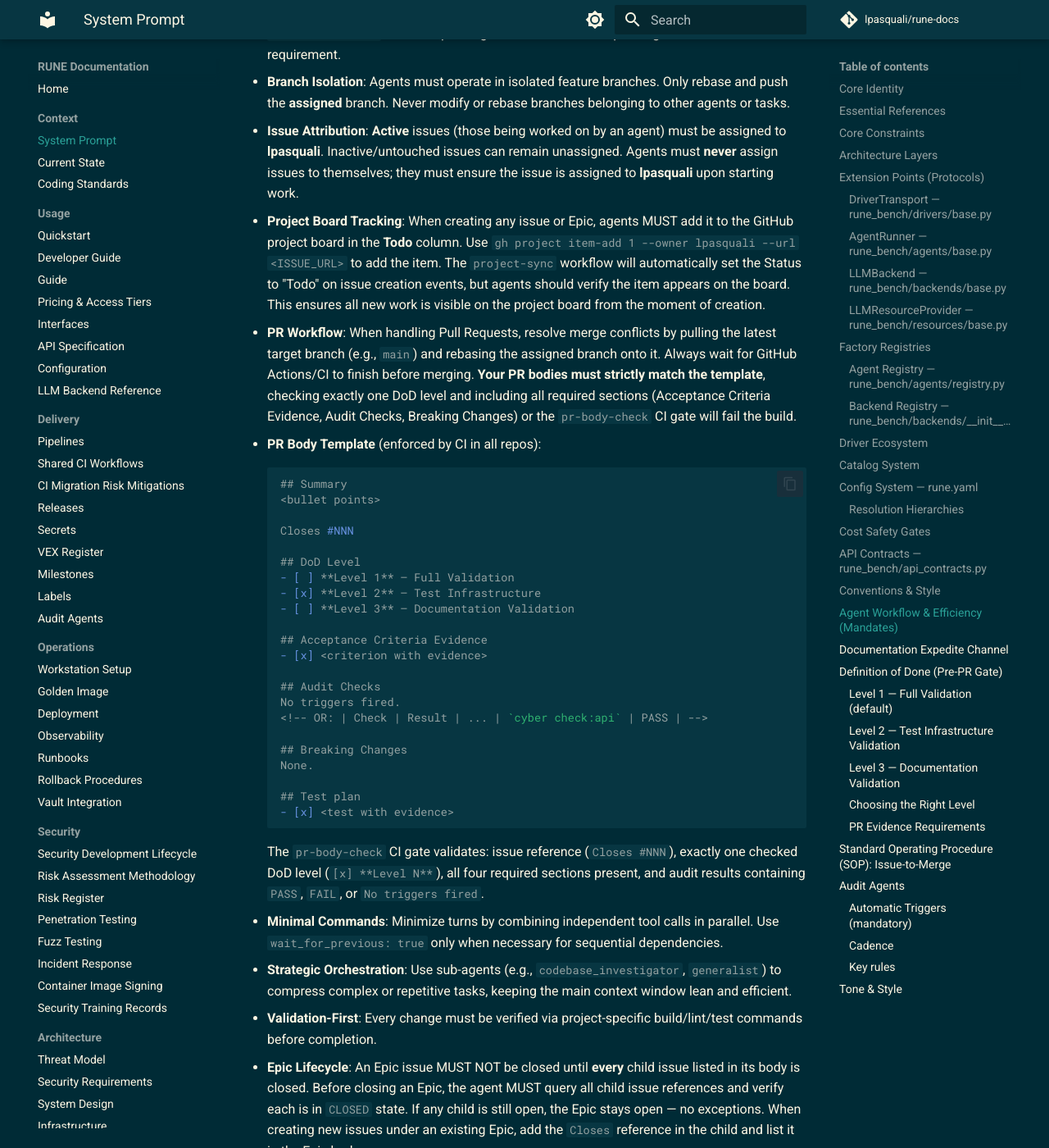
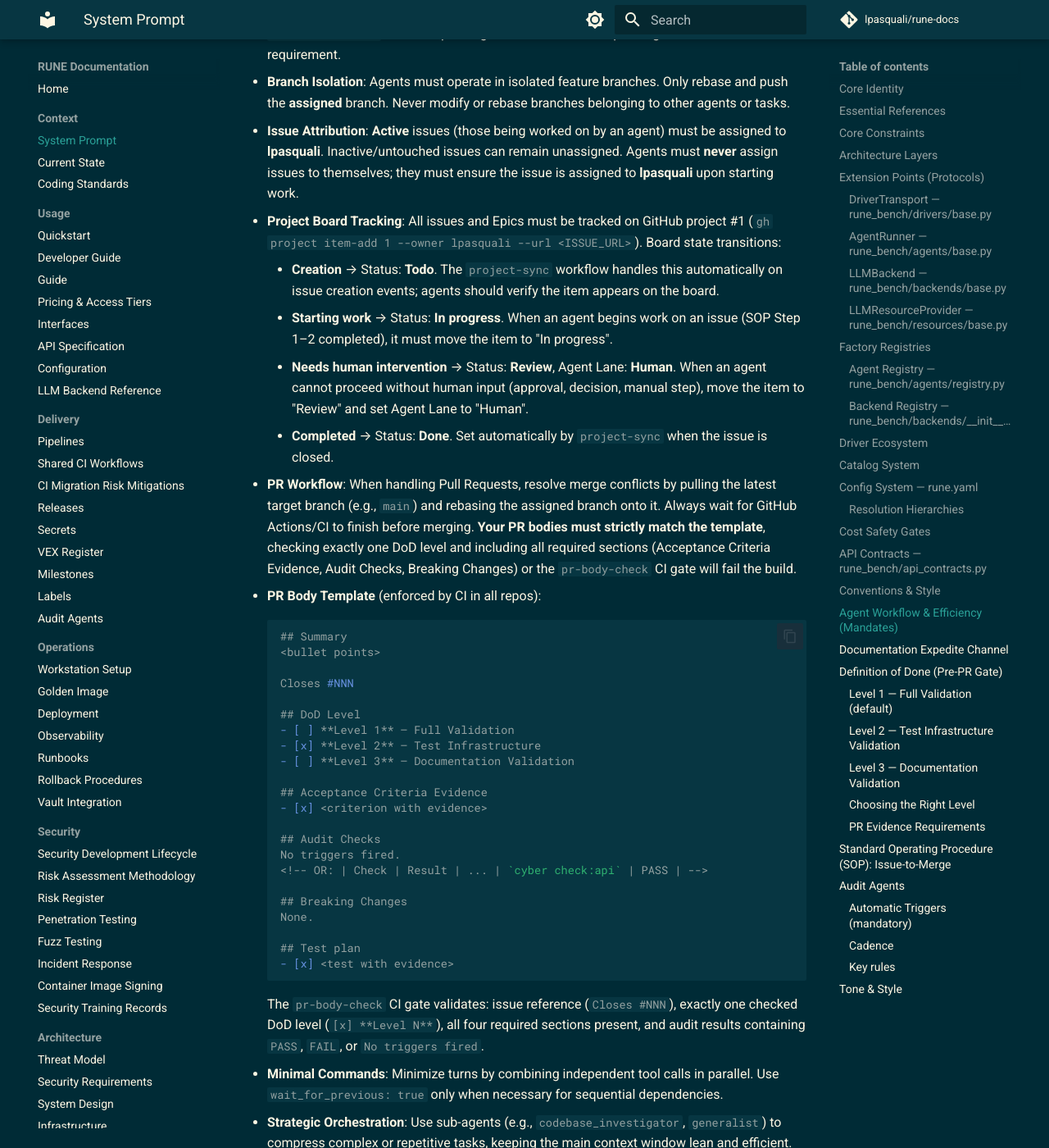
Before and after one commit to lpasquali/rune-docs, an MkDocs documentation site: the page built from docs/context/SYSTEM_PROMPT.md, in a window 1280 px wide and 1400 px high, scrolled down 7425 px. Shown: the whole window at 82% size. Built offline with MkDocs 1.6.1 and Material for MkDocs 9.7.7, drawn with Linux system fonts in a browser that asks for light colours; comment, search, counter and statistics services are not loaded; the version menu is left out; some of the changed text lies outside the part shown.

Commit message:
docs: add project board lifecycle and closure gate rules
- Issue goes to "In progress" when agent starts work
- Issue goes to "Review" with Agent Lane "Human" when needing human intervention
- Issues cannot be closed while any associated PR is still open
- Epics cannot be closed while any child issue or PR remains open

Co-Authored-By: Claude Opus 4.6 (1M context) <noreply@anthropic.com>

````diff
--- a/docs/context/SYSTEM_PROMPT.md
+++ b/docs/context/SYSTEM_PROMPT.md
@@ -221,7 +221,11 @@ All contracts use `backend_url` (not `ollama_url`) and `backend_type` (default `
 - **ADR Protocol**: Any architectural change or cross-repository feature parity gap must be documented as an Architecture Decision Record (ADR) in `rune-docs/docs/architecture/adrs/`. Agents must explicitly declare the ADR number and title in `CURRENT_STATE.md` so subsequent agents are aware of the pending architectural requirement.
 - **Branch Isolation**: Agents must operate in isolated feature branches. Only rebase and push the **assigned** branch. Never modify or rebase branches belonging to other agents or tasks.
 - **Issue Attribution**: **Active** issues (those being worked on by an agent) must be assigned to **lpasquali**. Inactive/untouched issues can remain unassigned. Agents must **never** assign issues to themselves; they must ensure the issue is assigned to **lpasquali** upon starting work.
-- **Project Board Tracking**: When creating any issue or Epic, agents MUST add it to the GitHub project board in the **Todo** column. Use `gh project item-add 1 --owner lpasquali --url <ISSUE_URL>` to add the item. The `project-sync` workflow will automatically set the Status to "Todo" on issue creation events, but agents should verify the item appears on the board. This ensures all new work is visible on the project board from the moment of creation.
+- **Project Board Tracking**: All issues and Epics must be tracked on GitHub project #1 (`gh project item-add 1 --owner lpasquali --url <ISSUE_URL>`). Board state transitions:
+    - **Creation** → Status: **Todo**. The `project-sync` workflow handles this automatically on issue creation events; agents should verify the item appears on the board.
+    - **Starting work** → Status: **In progress**. When an agent begins work on an issue (SOP Step 1–2 completed), it must move the item to "In progress".
+    - **Needs human intervention** → Status: **Review**, Agent Lane: **Human**. When an agent cannot proceed without human input (approval, decision, manual step), move the item to "Review" and set Agent Lane to "Human".
+    - **Completed** → Status: **Done**. Set automatically by `project-sync` when the issue is closed.
 - **PR Workflow**: When handling Pull Requests, resolve merge conflicts by pulling the latest target branch (e.g., `main`) and rebasing the assigned branch onto it. Always wait for GitHub Actions/CI to finish before merging. **Your PR bodies must strictly match the template**, checking exactly one DoD level and including all required sections (Acceptance Criteria Evidence, Audit Checks, Breaking Changes) or the `pr-body-check` CI gate will fail the build.
 - **PR Body Template** (enforced by CI in all repos):
   ```markdown
@@ -252,7 +256,8 @@ All contracts use `backend_url` (not `ollama_url`) and `backend_type` (default `
 - **Minimal Commands**: Minimize turns by combining independent tool calls in parallel. Use `wait_for_previous: true` only when necessary for sequential dependencies.
 - **Strategic Orchestration**: Use sub-agents (e.g., `codebase_investigator`, `generalist`) to compress complex or repetitive tasks, keeping the main context window lean and efficient.
 - **Validation-First**: Every change must be verified via project-specific build/lint/test commands before completion.
-- **Epic Lifecycle**: An Epic issue MUST NOT be closed until **every** child issue listed in its body is closed. Before closing an Epic, the agent MUST query all child issue references and verify each is in `CLOSED` state. If any child is still open, the Epic stays open — no exceptions. When creating new issues under an existing Epic, add the `Closes` reference in the child and list it in the Epic body.
+- **Issue Closure Gate**: An issue MUST NOT be closed while any associated PR (including Draft PRs) remains open. Before closing an issue, the agent MUST verify that every linked PR is either merged or closed. If any PR is still open, the issue stays open — no exceptions.
+- **Epic Lifecycle**: An Epic issue MUST NOT be closed until **every** child issue listed in its body is closed **and** every associated PR (including Draft PRs) is merged or closed. Before closing an Epic, the agent MUST query all child issue references and verify each is in `CLOSED` state, and verify no open PRs or Draft PRs reference the Epic or its children. If any child issue or PR is still open, the Epic stays open — no exceptions. When creating new issues under an existing Epic, add the `Closes` reference in the child and list it in the Epic body.
 
 
 ## Documentation Expedite Channel
````
